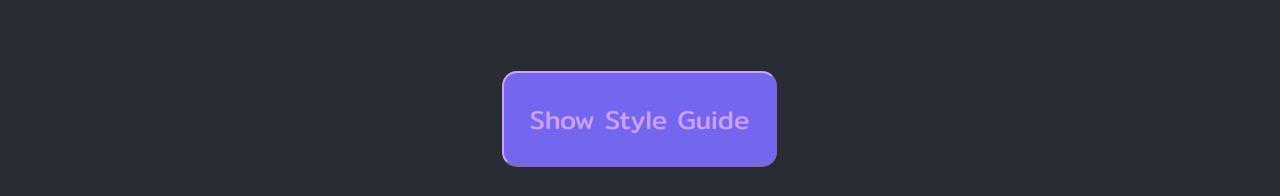
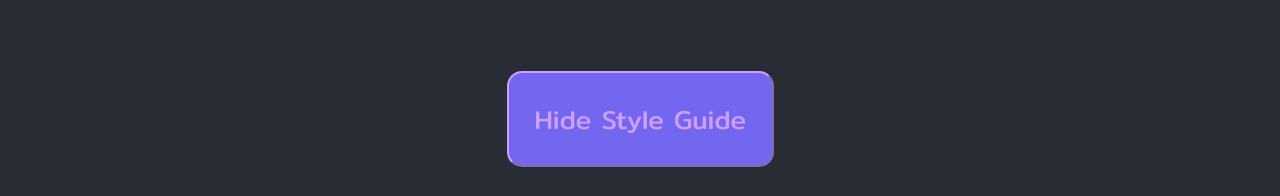
Before and after one commit to kiddo-capstone/kiddo-frontend, a React (Create React App) app: page / in a window 1280 px wide. Shown: the top 196 px of the page. Built offline with nearby package versions, Linux system fonts and the light colour scheme.

Commit message:
add conditional message

```diff
--- a/src/modules/App/App.js
+++ b/src/modules/App/App.js
@@ -14,7 +14,7 @@ function App() {
   return (
     <AppContext.Provider value={[state, dispatch]}>
       <div className="App">
-        <Button onClick={() => setShow(!show)}>Show Style Guide</Button>
+        <Button onClick={() => setShow(!show)}>{show ? "Hide Style Guide" : "Show Style Guide"}</Button>
         {show && <StyleSample />}
       </div>
     </AppContext.Provider>
```
